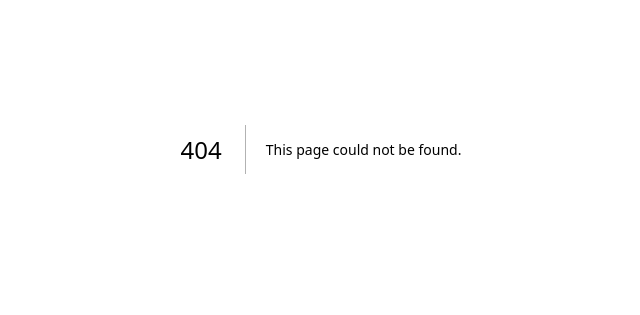
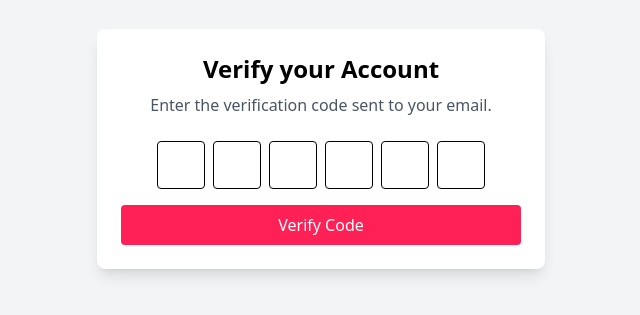
Before and after one commit to sajagsubedi/foodiego, a Next.js app: page /verify/1 in a window 1280 px wide. Before the commit this address had no page. Shown: the part 251-566 px from the top of the page, without its empty margins (319-959 px from the left). Built offline with nearby package versions, Linux system fonts and the light colour scheme.

Commit message:
feat:Add verify email functionality

```diff
--- a/src/app/(auth)/signup/page.tsx
+++ b/src/app/(auth)/signup/page.tsx
@@ -11,7 +11,7 @@ import { useEffect, useState } from "react";
 import { useDebounceValue } from "usehooks-ts";
 import { ApiResponse } from "@/types/ApiResponse";
 import axios, { AxiosError } from "axios";
-import { RiLoader2Fill } from "react-icons/ri";
+
 
 export default function Page() {
   const {
@@ -31,7 +31,7 @@ export default function Page() {
   const [username, setUsername] = useState("");
   const [usernameMessage, setUsernameMessage] = useState(""); //message from api on checking username validation
   const [isCheckingUsername, setIsCheckingUsername] = useState(false); //for showing loader below username input
-  const [debouncedUsername, setDebouncedUsername] = useDebounceValue(
+  const [debouncedUsername] = useDebounceValue(
     username,
     300
   );
@@ -61,7 +61,7 @@ export default function Page() {
   const [email, setEmail] = useState("");
   const [emailMessage, setEmailMessage] = useState(""); //message from api on checking email validation
   const [isCheckingEmail, setIsCheckingEmail] = useState(false); //for showing loader below email input
-  const [debouncedEmail, setDebouncedEmail] = useDebounceValue(email, 300);
+  const [debouncedEmail] = useDebounceValue(email, 300);
   useEffect(() => {
     const checkEmailUnique = async () => {
       if (debouncedEmail) {
@@ -142,7 +142,7 @@ export default function Page() {
               placeholder="johndoe"
               className="w-full bg-white rounded border border-gray-300 focus:border-rose-500 focus:ring-2 focus:ring-rose-200 text-base outline-none text-gray-700 py-1 px-3 leading-8 transition-colors duration-200 ease-in-out"
             />
-            {isCheckingUsername && <RiLoader2Fill className="animate-spin" />}
+            {isCheckingUsername && <AiOutlineLoading3Quarters className="animate-spin" />}
             {!isCheckingUsername && usernameMessage && (
               <p
                 className={`text-sm ${
@@ -170,7 +170,7 @@ export default function Page() {
               placeholder="johndoe@example.com"
               className="w-full bg-white rounded border border-gray-300 focus:border-rose-500 focus:ring-2 focus:ring-rose-200 text-base outline-none text-gray-700 py-1 px-3 leading-8 transition-colors duration-200 ease-in-out"
             />
-            {isCheckingEmail && <RiLoader2Fill className="animate-spin" />}
+            {isCheckingEmail && <AiOutlineLoading3Quarters className="animate-spin" />}
             {!isCheckingEmail && emailMessage && (
               <p
                 className={`text-sm ${
--- /dev/null
+++ b/src/app/(auth)/verify/[username]/page.tsx
@@ -0,0 +1,102 @@
+"use client";
+
+import React, { useRef, useState } from "react";
+import { useParams, useRouter } from "next/navigation";
+import axios, { AxiosError } from "axios";
+import { toast } from "react-toastify";
+import { AiOutlineLoading3Quarters } from "react-icons/ai";
+
+
+export default function Page() {
+  const router = useRouter();
+  const param = useParams<{ username: string }>();
+  const [otp, setOtp] = useState<string[]>(Array(6).fill(""));
+  const [isSubmitting, setIsSubmitting] = useState(false);
+  const inputRefs = useRef<(HTMLInputElement | null)[]>(Array(6).fill(null));
+
+  const handleChange = (index: number, value: string) => {
+    if (!/^\d?$/.test(value)) return; // Allow only digits (0-9)
+    const newOtp = [...otp];
+    newOtp[index] = value;
+    setOtp(newOtp);
+
+    if (value && index < 5) {
+      inputRefs.current[index + 1]?.focus();
+    }
+  };
+
+  const handleKeyDown = (
+    index: number,
+    e: React.KeyboardEvent<HTMLInputElement>
+  ) => {
+    if (e.key === "Backspace" && !otp[index] && index > 0) {
+      inputRefs.current[index - 1]?.focus();
+    }
+  };
+
+  const handleSubmit = async (e: React.FormEvent) => {
+    e.preventDefault();
+    console.log("Submitting OTP:", otp);
+    const verificationCode = otp.join("");
+
+    if (verificationCode.length < 6) {
+      return toast.error("Please enter all 6 digits.");
+    }
+
+    try {
+      setIsSubmitting(true);
+      const response = await axios.post("/api/auth/verify-code", {
+        username: param.username,
+        verificationCode,
+      });
+      toast.success(response.data.message);
+      router.replace(`/signin`);
+    } catch (error) {
+      const axiosError = error as AxiosError<{ message: string }>;
+      const errorMessage =
+        axiosError.response?.data?.message || "Verification failed. Try again.";
+      toast.error(errorMessage);
+    } finally {
+      setIsSubmitting(false);
+    }
+  };
+
+  return (
+    <section className="flex justify-center items-center min-h-screen bg-gray-100">
+      <div className="w-full max-w-md bg-white shadow-lg rounded-lg p-6">
+        <h2 className="text-2xl font-bold text-center mb-2">
+          Verify your Account
+        </h2>
+        <p className="mb-6 text-gray-600 text-center">
+          Enter the verification code sent to your email.
+        </p>
+        <form onSubmit={handleSubmit} className="space-y-4">
+          <div className="flex justify-center gap-2">
+            {Array.from({ length: 6 }).map((_, index) => (
+              <input
+                key={index}
+                ref={(el) => {
+                  inputRefs.current[index] = el;
+                }}
+                type="text"
+                maxLength={1}
+                value={otp[index]}
+                onChange={(e) => handleChange(index, e.target.value)}
+                onKeyDown={(e) => handleKeyDown(index, e)}
+                className="w-12 h-12 text-xl text-center border rounded focus:outline-none focus:ring-2 focus:ring-rose-500"
+              />
+            ))}
+          </div>
+          <button
+            type="submit"
+            className="w-full bg-rose-500 text-white py-2 rounded hover:bg-rose-600 flex justify-center items-center"
+            disabled={isSubmitting}
+          >
+            {isSubmitting && <AiOutlineLoading3Quarters className="animate-spin mr-2" />}Verify
+            Code
+          </button>
+        </form>
+      </div>
+    </section>
+  );
+}
--- a/src/app/api/auth/signup/route.ts
+++ b/src/app/api/auth/signup/route.ts
@@ -1,6 +1,6 @@
 import UserModel from "@/models/user.model";
 import connectDb from "@/lib/connectDb";
-// import { sendVerificationEmail } from "@/helpers/sendVerificationEmail";
+import { sendVerificationEmail } from "@/helpers/sendVerificationEmail";
 import { NextResponse } from "next/server";
 
 export const POST = async (request: Request) => {
@@ -86,21 +86,21 @@ export const POST = async (request: Request) => {
       await newUser.save();
     }
 
-    // // Send a verification email to the user
-    // const emailResponse = await sendVerificationEmail(
-    //   email,
-    //   username,
-    //   verificationCode
-    // );
-    // if (!emailResponse.success) {
-    //   return NextResponse.json(
-    //     {
-    //       success: false,
-    //       message: emailResponse.message,
-    //     },
-    //     { status: 500 }
-    //   );
-    // }
+    // Send a verification email to the user
+    const emailResponse = await sendVerificationEmail(
+      email,
+      username,
+      verificationCode
+    );
+    if (!emailResponse.success) {
+      return NextResponse.json(
+        {
+          success: false,
+          message: emailResponse.message,
+        },
+        { status: 500 }
+      );
+    }
 
     // Return a success response
     return NextResponse.json(
--- /dev/null
+++ b/src/helpers/sendVerificationEmail.tsx
@@ -0,0 +1,20 @@
+import { ApiResponse } from "@/types/ApiResponse";
+
+export const sendVerificationEmail = async (
+  email: string,
+  username: string,
+  verificationCode: string
+): Promise<ApiResponse> => {
+  console.log(
+    "Sending verification email to:",
+    email,
+    "username:",
+    username,
+    "with code:",
+    verificationCode
+  );
+  return {
+    success: true,
+    message: "Verification email sent successfully.",
+  };
+};
--- a/src/lib/auth.ts
+++ b/src/lib/auth.ts
@@ -30,6 +30,7 @@ export const authOptions: NextAuthOptions = {
 
           const existingUser = await UserModel.findOne({
             $or: [{ email: identifier }, { username: identifier }],
+            isVerified: true,
           });
 
           if (!existingUser) {
```
